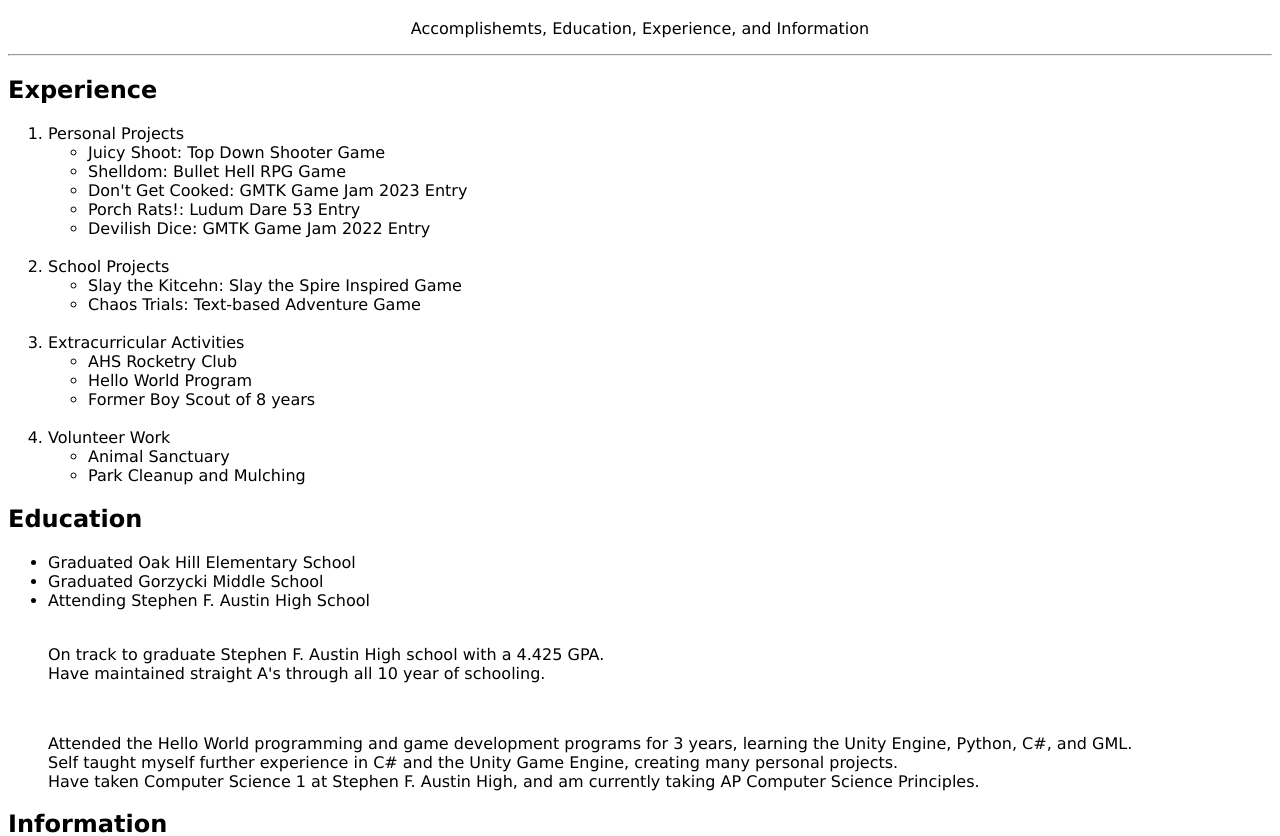
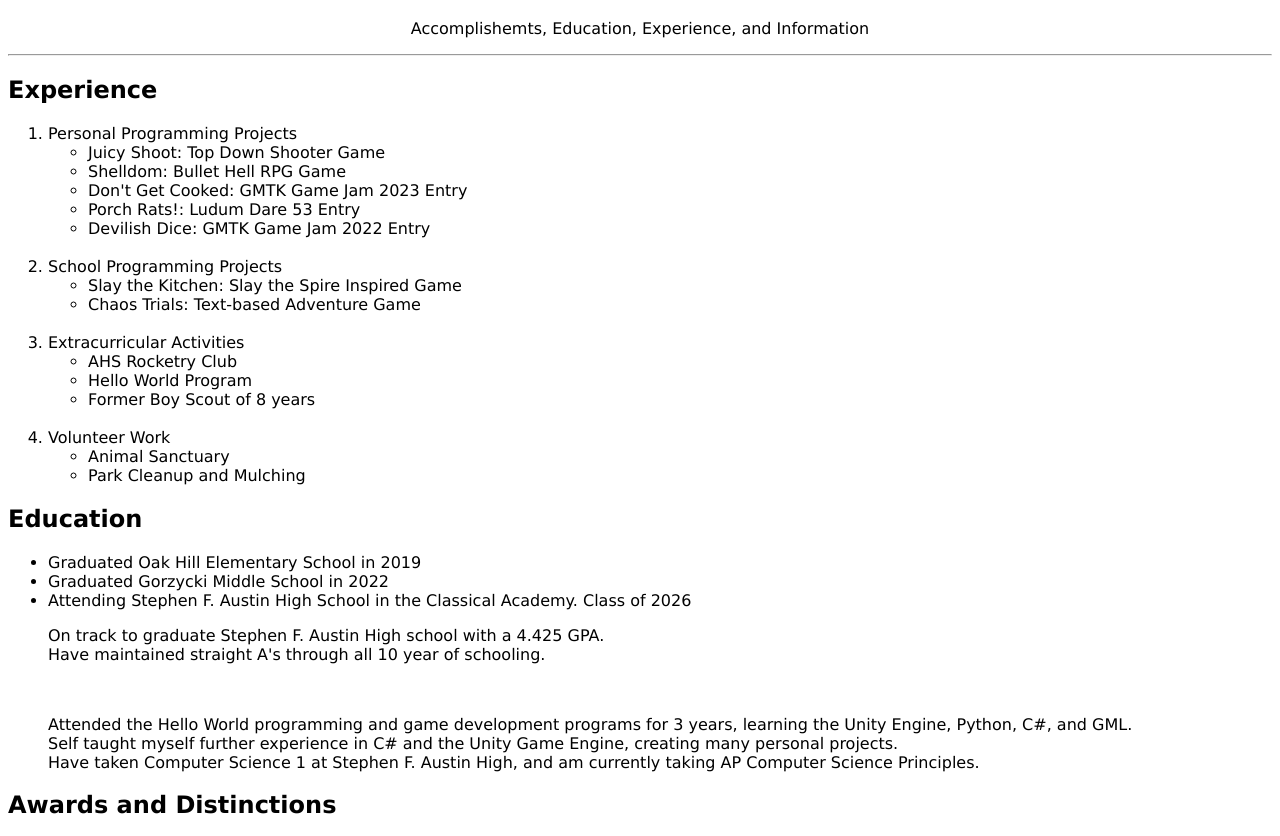
Before and after one commit to quinn-skidmore/quinn-skidmore.github.io, a plain HTML site: page resume.html in a window 1280 px wide. Shown: the part 62-898 px from the top of the page. Drawn offline with Linux system fonts and the light colour scheme.

Commit message:
rubric fix

```diff
--- a/resume.html
+++ b/resume.html
@@ -14,7 +14,7 @@
         <hr>
         <h2>Experience</h2>
         <ol>
-            <li>Personal Projects</li>
+            <li>Personal Programming Projects</li>
                 <ul>
                     <li>Juicy Shoot: Top Down Shooter Game</li>
                     <li>Shelldom: Bullet Hell RPG Game</li>
@@ -23,9 +23,9 @@
                     <li>Devilish Dice: GMTK Game Jam 2022 Entry</li>
             <br>
                 </ul>
-            <li>School Projects</li>
+            <li>School Programming Projects</li>
                 <ul>
-                    <li>Slay the Kitcehn: Slay the Spire Inspired Game</li>
+                    <li>Slay the Kitchen: Slay the Spire Inspired Game</li>
                     <li>Chaos Trials: Text-based Adventure Game</li>
                 </ul>
             <br>
@@ -44,11 +44,10 @@
         </ol>
         <h2>Education</h2>
         <ul>
-            <li>Graduated Oak Hill Elementary School</li>
-            <li>Graduated Gorzycki Middle School</li>
-            <li>Attending Stephen F. Austin High School</li>
+            <li>Graduated Oak Hill Elementary School in 2019</li>
+            <li>Graduated Gorzycki Middle School in 2022</li>
+            <li>Attending Stephen F. Austin High School in the Classical Academy. Class of 2026</li>
 
-            <br>
             <p>On track to graduate Stephen F. Austin High school with a 4.425 GPA. <br>Have maintained straight A's through all 10 year of schooling.</p>
             <br>
             <p>Attended the Hello World programming and game development programs for 3 years, learning the Unity Engine, Python, C#, and GML.
@@ -56,6 +55,11 @@
                 <br> Have taken Computer Science 1 at Stephen F. Austin High, and am currently taking AP Computer Science Principles.
             </p>
         </ul>
+
+        <h2>Awards and Distinctions</h2>
+            <ul>
+                <li>Created the winning design for the Classical Academy T-Shirt at Stephen F. Austin High</li>
+            </ul>
 
         <h2>Information</h2>
         <table border = "1">
```
